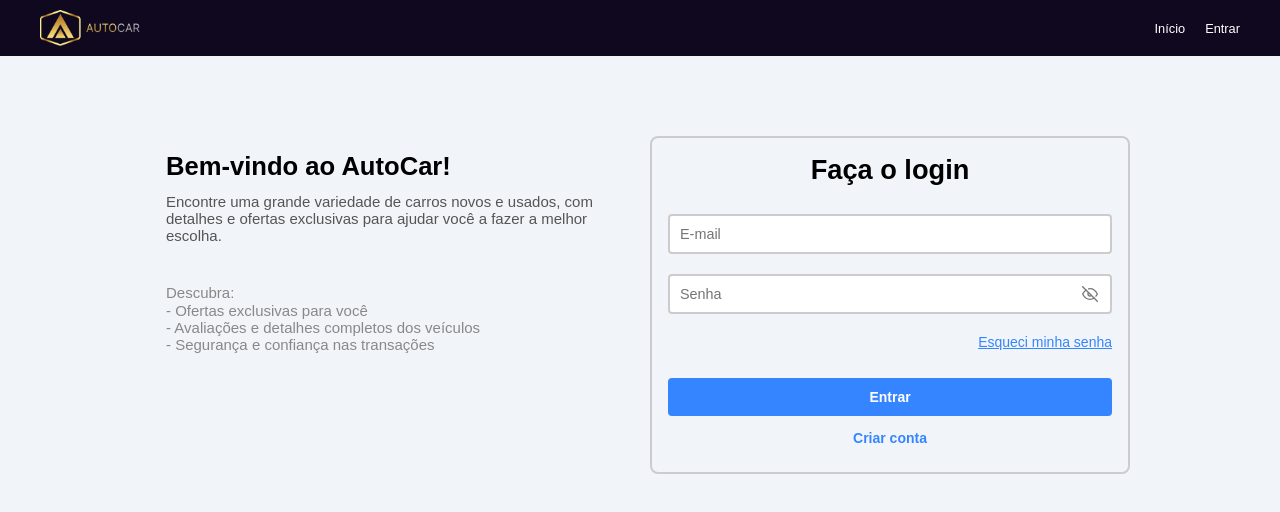
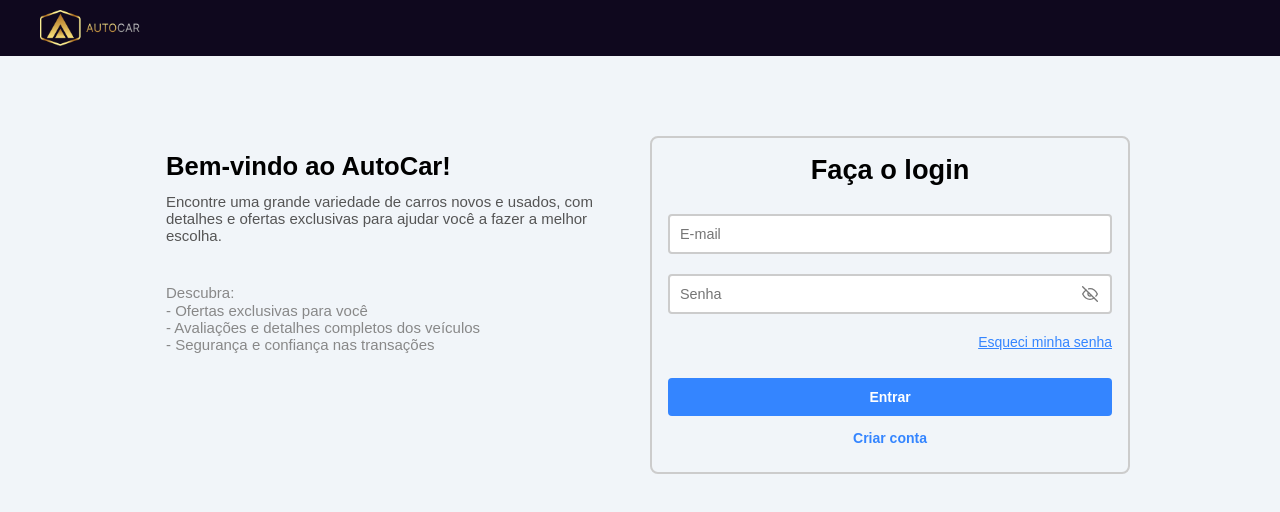
Before and after one commit to felipesl-lopes/sistema-web-react-autoCar, a React (Vite) app: page /login in a window 1280 px wide. Shown: the top 512 px of the page. Built offline with nearby package versions, Linux system fonts and the light colour scheme; no server answers.

Commit message:
alterando header para autenticacao, alterando exibicao de informacoes

```diff
--- /dev/null
+++ b/src/components/headerAuth.tsx
@@ -0,0 +1,40 @@
+import React from "react";
+import { Link } from "react-router-dom";
+import styled from "styled-components";
+import logo from "../assets/logo-autocar.png";
+
+const HeaderAuth: React.FunctionComponent = () => {
+  return (
+    <Container>
+      <Header>
+        <Link to={"/"}>
+          <Logo src={logo} alt="Logo do site" />
+        </Link>
+      </Header>
+    </Container>
+  );
+};
+
+export default HeaderAuth;
+
+const Container = styled.div`
+  background-color: #0f081e;
+  padding: 6px 12px;
+  height: 56px;
+`;
+
+const Header = styled.header`
+  display: flex;
+  justify-content: space-between;
+  align-items: center;
+  max-width: 1200px;
+  margin: auto;
+  height: 100%;
+`;
+
+const Logo = styled.img`
+  display: flex;
+  width: 100px;
+  aspect-ratio: 16 / 6;
+  object-fit: contain;
+`;
--- a/src/components/lists/carList/index.tsx
+++ b/src/components/lists/carList/index.tsx
@@ -51,7 +51,7 @@ const CarList: React.FunctionComponent<IProps> = ({
                 />
 
                 <ContainerInfo>
-                  <NameCar>{car.name}</NameCar>
+                  <NameCar>{car.name} {car.model}</NameCar>
                   <Description>
                     Ano {car.year} | {car.km} km
                   </Description>
--- a/src/interface/index.ts
+++ b/src/interface/index.ts
@@ -37,9 +37,10 @@ export interface ICarList {
   uidUser: string;
   id: string;
   name: string;
+  model?: string;
   year: string;
   price: string;
-  uf: string;
+  uf?: string;
   city: string;
   km: string;
   images: string;
--- a/src/pages/authentication/login/index.tsx
+++ b/src/pages/authentication/login/index.tsx
@@ -25,6 +25,7 @@ import {
   RecoverPassword,
   Title,
 } from "../styled";
+import HeaderAuth from "../../../components/headerAuth";
 
 const Login: React.FunctionComponent = () => {
   const { setLoadingButton, handleInfoUser } = useContext(AuthContext);
@@ -74,6 +75,7 @@ const Login: React.FunctionComponent = () => {
 
   return (
     <Container>
+      <HeaderAuth />
       <Spacer spacing={5} />
 
       <ContainerComponent>
--- a/src/pages/authentication/recoverPassword/index.tsx
+++ b/src/pages/authentication/recoverPassword/index.tsx
@@ -7,6 +7,7 @@ import { z } from "zod";
 import { ButtonNavigateComponent } from "../../../components/buttonNavigateComponent";
 import { ButtonSendComponent } from "../../../components/buttonSendComponent";
 import { ContainerComponent } from "../../../components/Container";
+import HeaderAuth from "../../../components/headerAuth";
 import { InputComponent } from "../../../components/inputComponent";
 import { Spacer } from "../../../components/spacer";
 import { AuthContext } from "../../../contexts/AuthContext";
@@ -63,6 +64,7 @@ const RecoverPassword: React.FunctionComponent = () => {
 
   return (
     <Container>
+      <HeaderAuth />
       <Spacer spacing={5} />
 
       <ContainerComponent>
--- a/src/pages/authentication/register/index.tsx
+++ b/src/pages/authentication/register/index.tsx
@@ -7,6 +7,7 @@ import { z } from "zod";
 import { ButtonNavigateComponent } from "../../../components/buttonNavigateComponent";
 import { ButtonSendComponent } from "../../../components/buttonSendComponent";
 import { ContainerComponent } from "../../../components/Container";
+import HeaderAuth from "../../../components/headerAuth";
 import {
   InputComponent,
   InputPasswordComponent,
@@ -80,6 +81,7 @@ const Register: React.FunctionComponent = () => {
 
   return (
     <Container>
+      <HeaderAuth />
       <Spacer spacing={5} />
 
       <ContainerComponent>
--- a/src/pages/authentication/verificarEmail/index.tsx
+++ b/src/pages/authentication/verificarEmail/index.tsx
@@ -10,6 +10,7 @@ import { AuthContext } from "../../../contexts/AuthContext";
 import axiosService from "../../../services/api";
 import { Container, Title } from "../styled";
 import { getErrorMessage } from "../../../errors/authErrors";
+import HeaderAuth from "../../../components/headerAuth";
 
 const CheckEmail: React.FunctionComponent = () => {
   const { setLoadingButton, signed } = useContext(AuthContext);
@@ -46,6 +47,7 @@ const CheckEmail: React.FunctionComponent = () => {
 
   return (
     <Container>
+      <HeaderAuth />
       <Spacer spacing={5} />
 
       <ContainerComponent>
--- a/src/pages/carDetails/index.tsx
+++ b/src/pages/carDetails/index.tsx
@@ -1,6 +1,7 @@
 import React, { useContext, useEffect, useState } from "react";
 import { FaWhatsapp } from "react-icons/fa";
 import { useNavigate, useParams } from "react-router-dom";
+import { toast } from "react-toastify";
 import { Swiper, SwiperSlide } from "swiper/react";
 import { ContainerComponent } from "../../components/Container";
 import { Spacer } from "../../components/spacer";
@@ -8,6 +9,7 @@ import { SpinnerLoading } from "../../components/spinnerLoading";
 import { AuthContext } from "../../contexts/AuthContext";
 import { getDataAdFirestore } from "../../functions/firestore";
 import { ICar } from "../../interface";
+import axiosService from "../../services/api";
 import {
   CallButton,
   ContainerAlign,
@@ -110,9 +112,22 @@ const CarDetails: React.FunctionComponent = () => {
   /**
    * Função para excluir o veículo a venda.
    */
-  const deleteAd = () => {
-    // navigate(`/dashboard/new/${id}`);
+  const deleteAd = async () => {
+    const confirm = window.confirm(
+      "Você deseja realmente excluir esse anúncio?"
+    );
 
+    if (confirm) {
+      await axiosService
+        .delete(`/firestore/deleteAd/${id}`)
+        .then(async () => {
+          navigate("/dashboard");
+          await axiosService
+            .delete(`/storage/deleteImgAd`, { data: car?.images })
+            .then(() => toast.success("Anúncio deletado com sucesso!"));
+        })
+        .catch(() => toast.error("Erro ao tentar deletar o anúncio."));
+    }
   };
 
   return (
--- a/src/pages/home/index.tsx
+++ b/src/pages/home/index.tsx
@@ -29,6 +29,7 @@ const Home: React.FunctionComponent = () => {
               uf: doc.uf,
               km: doc.km,
               images: doc.images,
+              model: doc.model,
             });
           }
         });
--- a/src/routes/index.tsx
+++ b/src/routes/index.tsx
@@ -6,10 +6,10 @@ import Register from "../pages/authentication/register";
 import CheckEmail from "../pages/authentication/verificarEmail";
 import CarDetails from "../pages/carDetails";
 import Dashboard from "../pages/dashboard";
+import { MyVehicles } from "../pages/dashboard/myVehicles";
 import New from "../pages/dashboard/new";
 import Home from "../pages/home";
 import { Private } from "./Private";
-import { MyVehicles } from "../pages/dashboard/myVehicles";
 
 const router = createBrowserRouter([
   {
@@ -43,6 +43,8 @@ const router = createBrowserRouter([
         path: "/dashboard/meus-veiculos",
         element: <MyVehicles />,
       },
+    ],
+  },
   {
     path: "/login",
     element: <Login />,
@@ -59,8 +61,6 @@ const router = createBrowserRouter([
     path: "/verificar-email",
     element: <CheckEmail />,
   },
-    ],
-  },
 ]);
 
 export { router };
```
Lines whose indentation alone changed are shown as unchanged.
